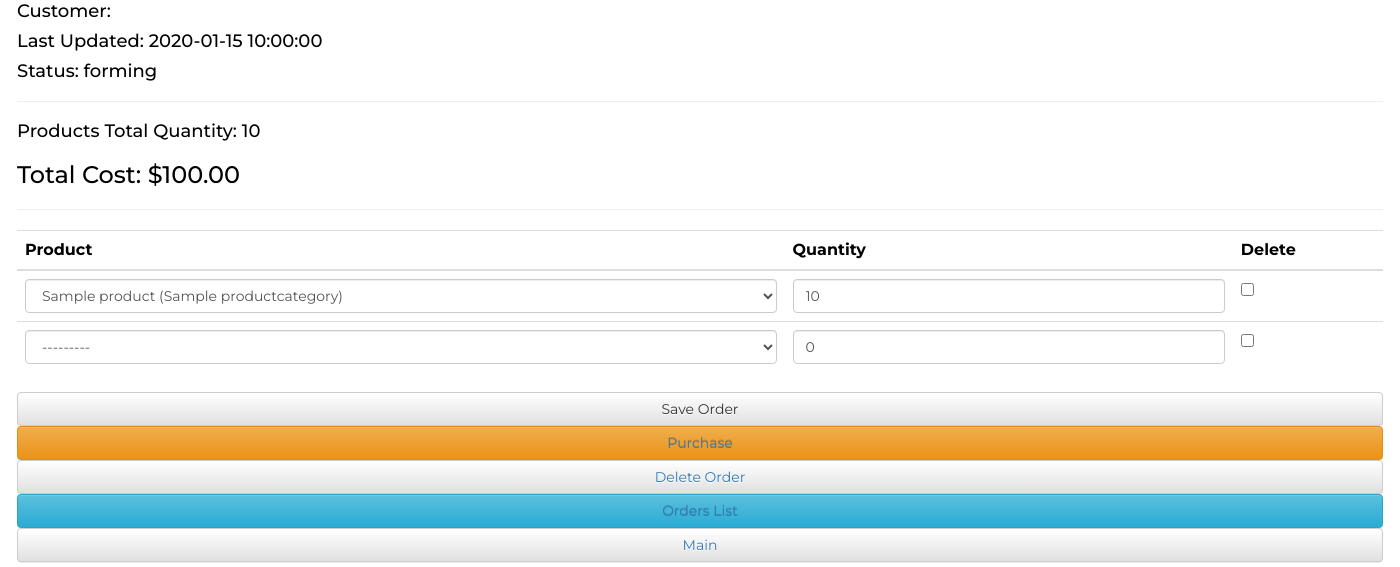
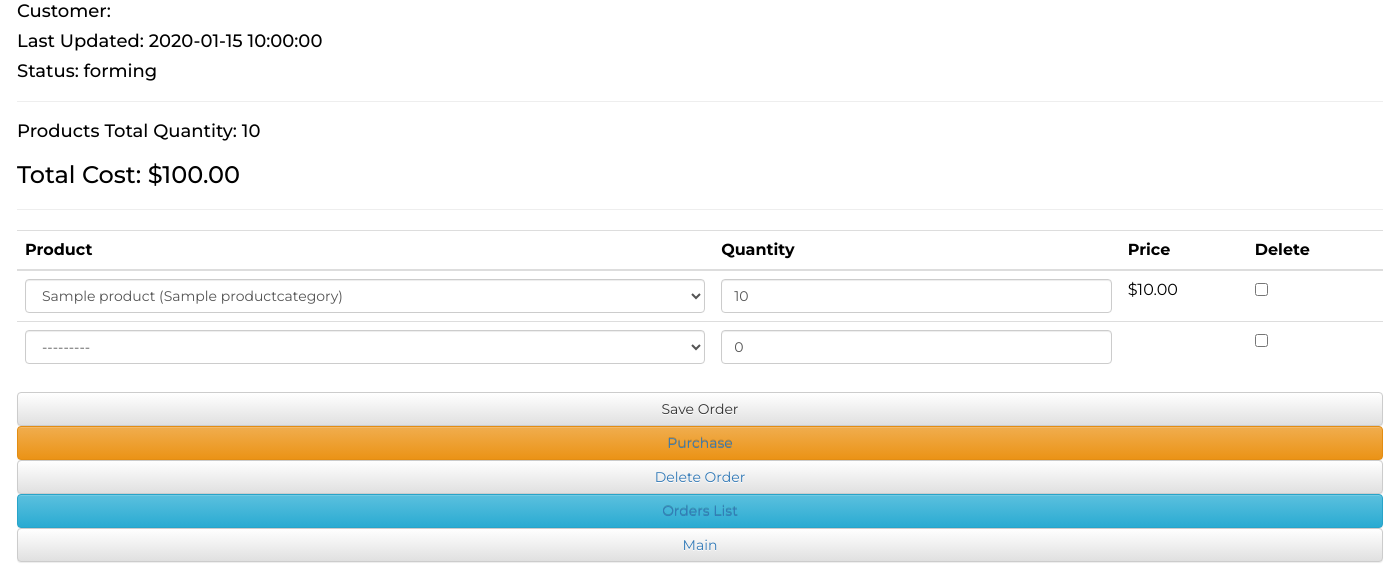
Before and after one commit to kurtatag/geekbrains-django-optimization-tools, a Django app: page /order/update/1/ in a window 1400 px wide. Shown: the part 452-1019 px from the top of the page. Run offline with Django 3.2, Linux system fonts and the light colour scheme; tables that the repository leaves empty hold one stand-in row (values such as "Sample post"); some libraries are stand-ins or nearby versions.

Commit message:
Show product price info on order_form.html

```diff
--- a/ordersapp/forms.py
+++ b/ordersapp/forms.py
@@ -1,4 +1,4 @@
-from django.forms import ModelForm
+from django.forms import ModelForm, CharField
 from ordersapp.models import Order, OrderItem
 
 
@@ -15,6 +15,8 @@
 
 
 class OrderItemForm(ModelForm):
+    price = CharField(label='Price', required=False)
+
     class Meta:
         model = OrderItem
         exclude = ()
--- a/ordersapp/templates/ordersapp/order_form.html
+++ b/ordersapp/templates/ordersapp/order_form.html
@@ -31,14 +31,22 @@
                         {% endif %}
                         <tr class="formset_row">
                             {% for field in form.visible_fields %}
-                                <td class="{% cycle 'td1' 'td2' 'td3' %} order formset_td">
+                                <td class="{% cycle 'td1' 'td2' 'td3' 'td4' %} order formset_td">
                                     {% if forloop.first %}
                                         {% for hidden in form.hidden_fields %}
                                             {{ hidden }}
                                         {% endfor %}
                                     {% endif %}
                                     {{ field.errors.as_ul }}
-                                    {{ field }}
+                                    {% if field.name != 'price' %}
+                                        {{ field }}
+                                    {% else %}
+                                        {% if field.value %}
+                                            <span class="orderitems-{{ forloop.parentloop.counter0 }}-price">
+                                                ${{ field.value }}
+                                            </span>
+                                        {% endif %}
+                                    {% endif %}
                                 </td>
                             {% endfor %}
                         </tr>
--- a/ordersapp/views.py
+++ b/ordersapp/views.py
@@ -56,6 +56,7 @@
                 for num, form in enumerate(formset.forms):
                     form.initial['product'] = cart_items[num].product
                     form.initial['quantity'] = cart_items[num].quantity
+                    form.initial['price'] = cart_items[num].product.price
             else:
                 formset = OrderFormSet()
 
@@ -110,7 +111,11 @@
         if self.request.POST:
             data['orderitems'] = OrderFormSet(self.request.POST, instance=self.object)
         else:
-            data['orderitems'] = OrderFormSet(instance=self.object)
+            formset = OrderFormSet(instance=self.object)
+            for form in formset.forms:
+                if form.instance.pk:
+                    form.initial['price'] = form.instance.product.price
+            data['orderitems'] = formset
 
         return data
 
```
